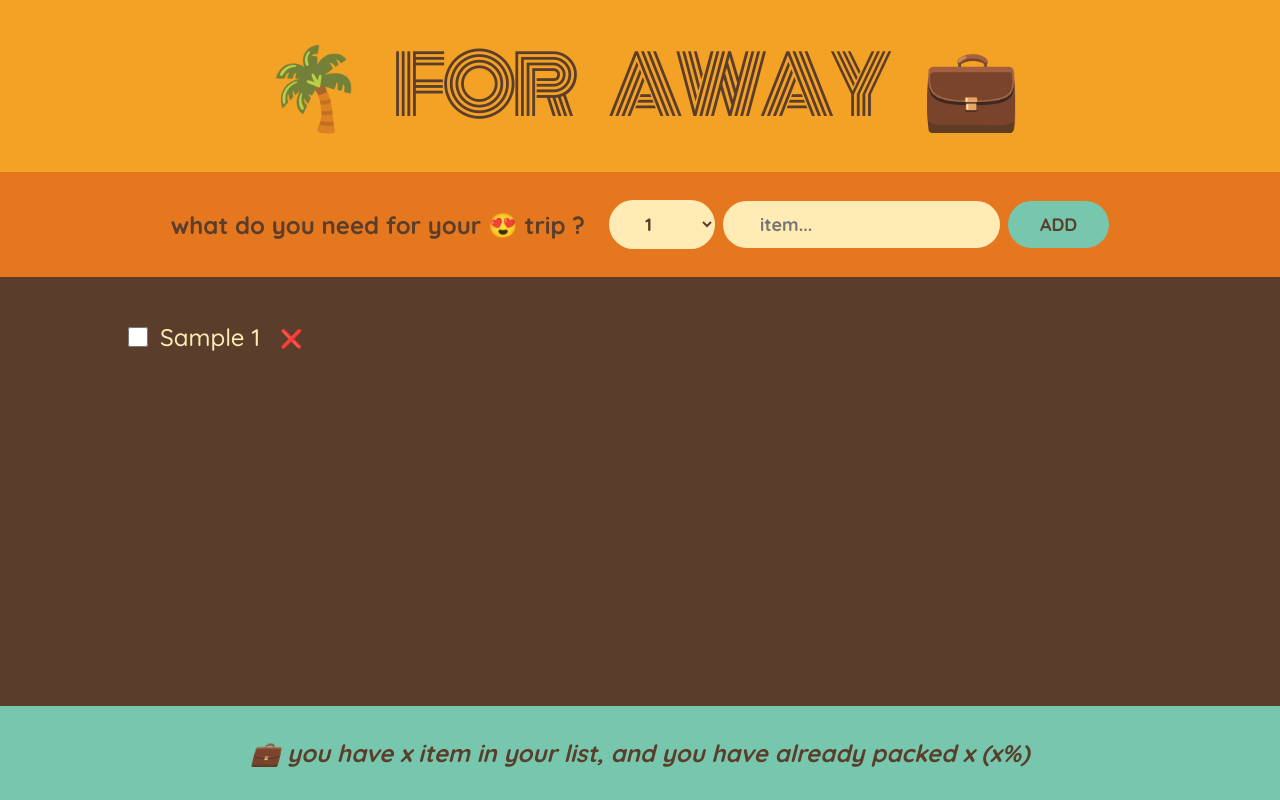
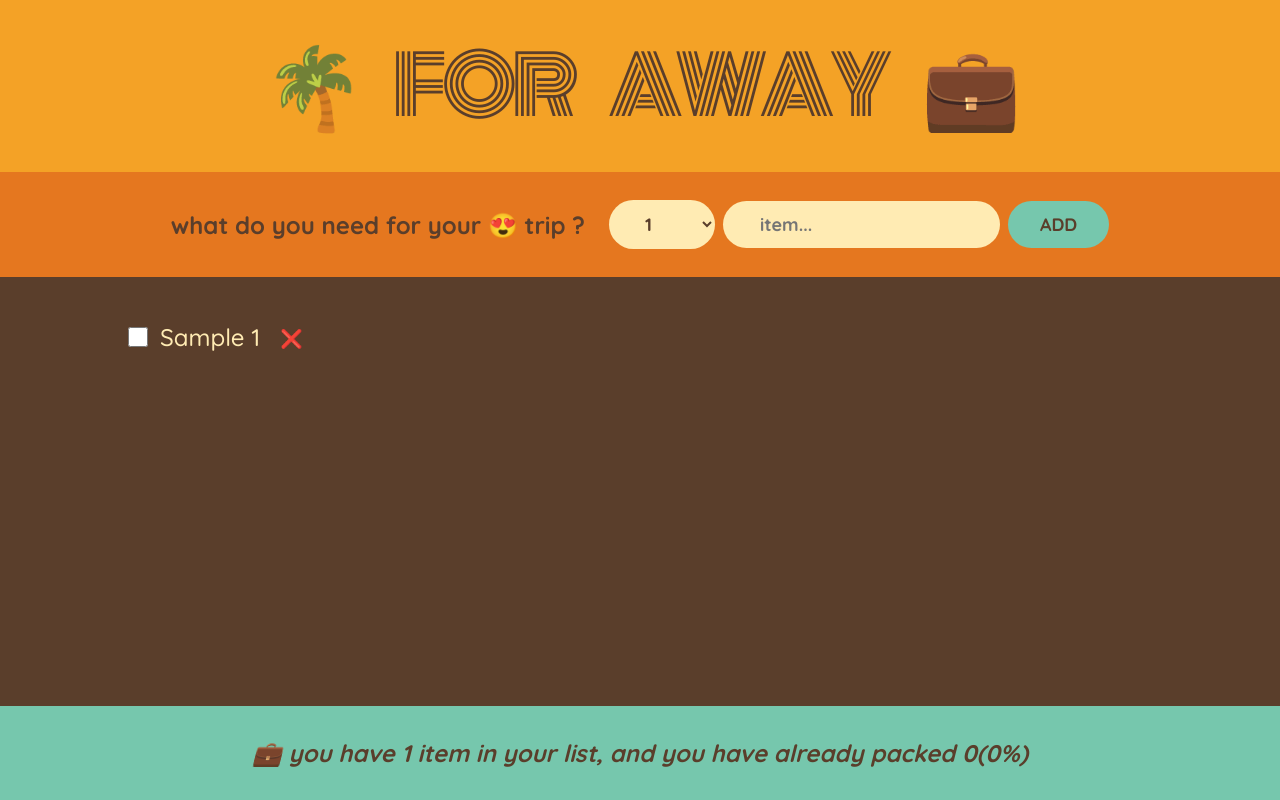
Before and after one commit to wahidullahRamaki/trave-list, a React (Create React App) app: page / in a window 1280 px wide. Both pictures are taken after typing "Sample" into the empty fields and a click on the button "ADD". Built offline with nearby package versions, Linux system fonts and the light colour scheme.

Commit message:
calcuating statstic with drived state

```diff
--- a/src/App.js
+++ b/src/App.js
@@ -32,7 +32,7 @@
         onDeleteItem={handlDeletItem}
         onToggelItem={handleToggelItem}
       />
-      <Stats />
+      <Stats items={items} />
     </div>
   );
 }
@@ -114,12 +114,24 @@
   );
 }
 
-function Stats() {
+function Stats({ items }) {
+  if (!items.length)
+    return (
+      <p className="stats">
+        <em>Start Adding some Item too your packing list🗂</em>
+      </p>
+    );
+
+  const sumItems = items.length;
+  const sumPacked = items.filter((item) => item.packed).length;
+  const percentage = Math.round((sumPacked / sumItems) * 100);
   return (
     <footer className="stats">
       <em>
-        {" "}
-        💼 you have x item in your list, and you have already packed x (x%)
+        {percentage === 100
+          ? "You Got Everything! Ready TO Go ✈"
+          : `  💼 you have ${sumItems} item in your list, and you have already packed
+        ${sumPacked}(${percentage}%)`}
       </em>
     </footer>
   );
```
